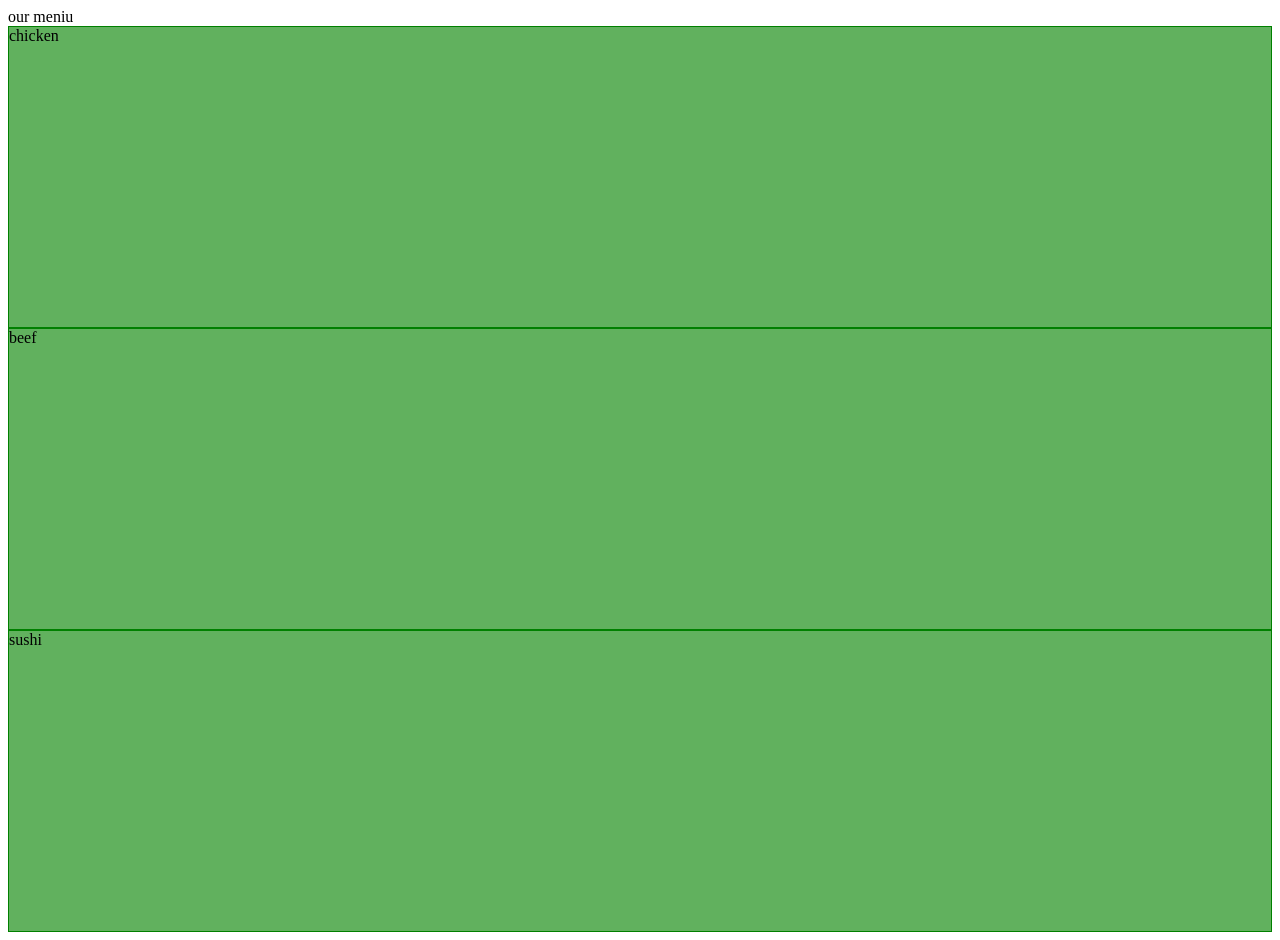
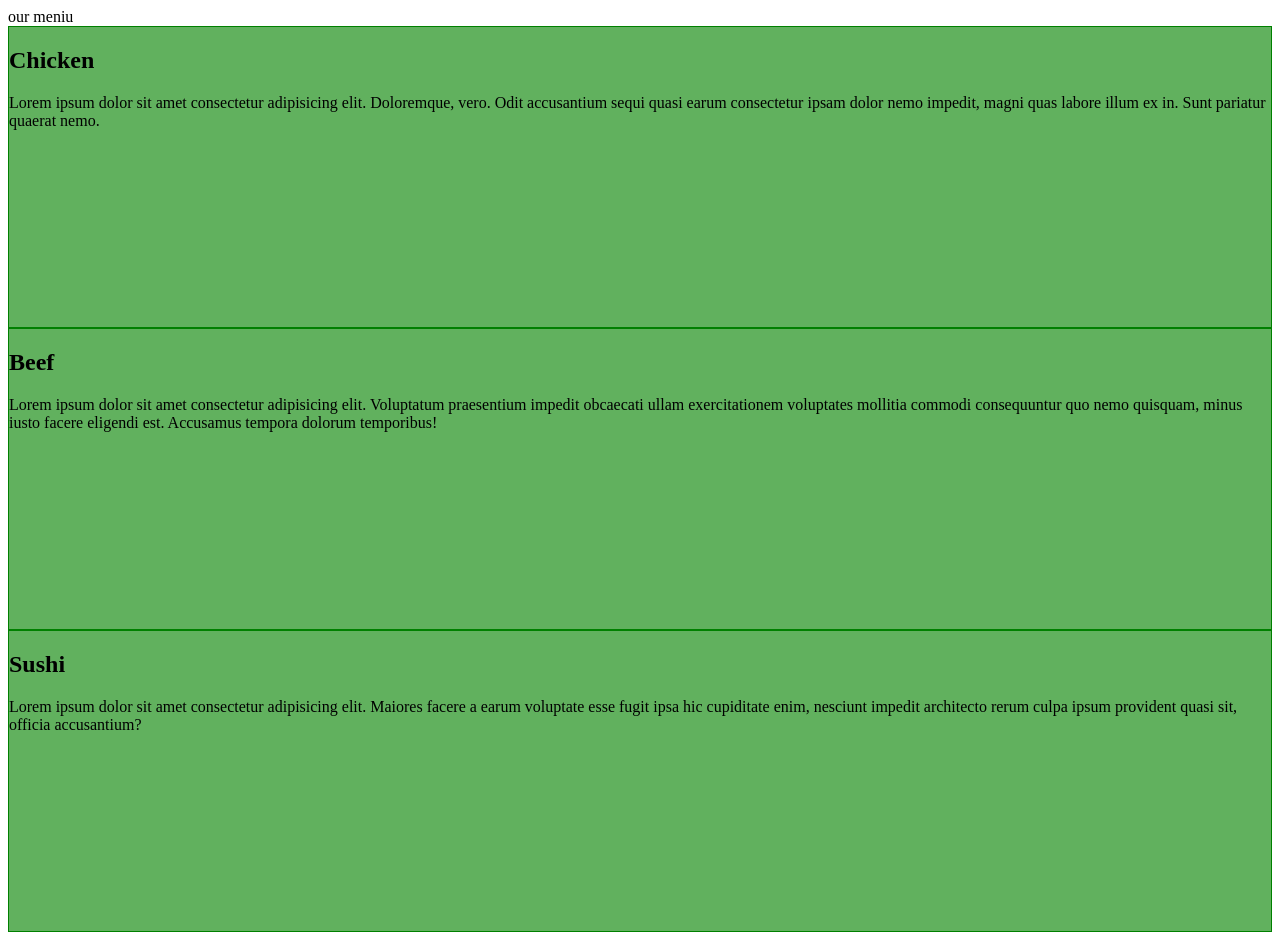
Before and after one commit to RGasparaitiene/BIT-mokymai, a plain HTML site: page index.html in a window 1280 px wide. Drawn offline with Linux system fonts and the light colour scheme.

Commit message:
antras kelimas

```diff
--- a/index.html
+++ b/index.html
@@ -11,13 +11,16 @@
      our meniu
     </header>
     <section>
-        chicken
+        <h1>Chicken</h1>
+        <p>Lorem ipsum dolor sit amet consectetur adipisicing elit. Doloremque, vero. Odit accusantium sequi quasi earum consectetur ipsam dolor nemo impedit, magni quas labore illum ex in. Sunt pariatur quaerat nemo.</p>
     </section>
     <section>
-        beef
+        <h1>Beef</h1>
+        <p>Lorem ipsum dolor sit amet consectetur adipisicing elit. Voluptatum praesentium impedit obcaecati ullam exercitationem voluptates mollitia commodi consequuntur quo nemo quisquam, minus iusto facere eligendi est. Accusamus tempora dolorum temporibus!</p>
     </section>
     <section>
-        sushi
+        <h1>Sushi</h1>
+        <p>Lorem ipsum dolor sit amet consectetur adipisicing elit. Maiores facere a earum voluptate esse fugit ipsa hic cupiditate enim, nesciunt impedit architecto rerum culpa ipsum provident quasi sit, officia accusantium?</p>
     </section>
     <footer>
 
```
